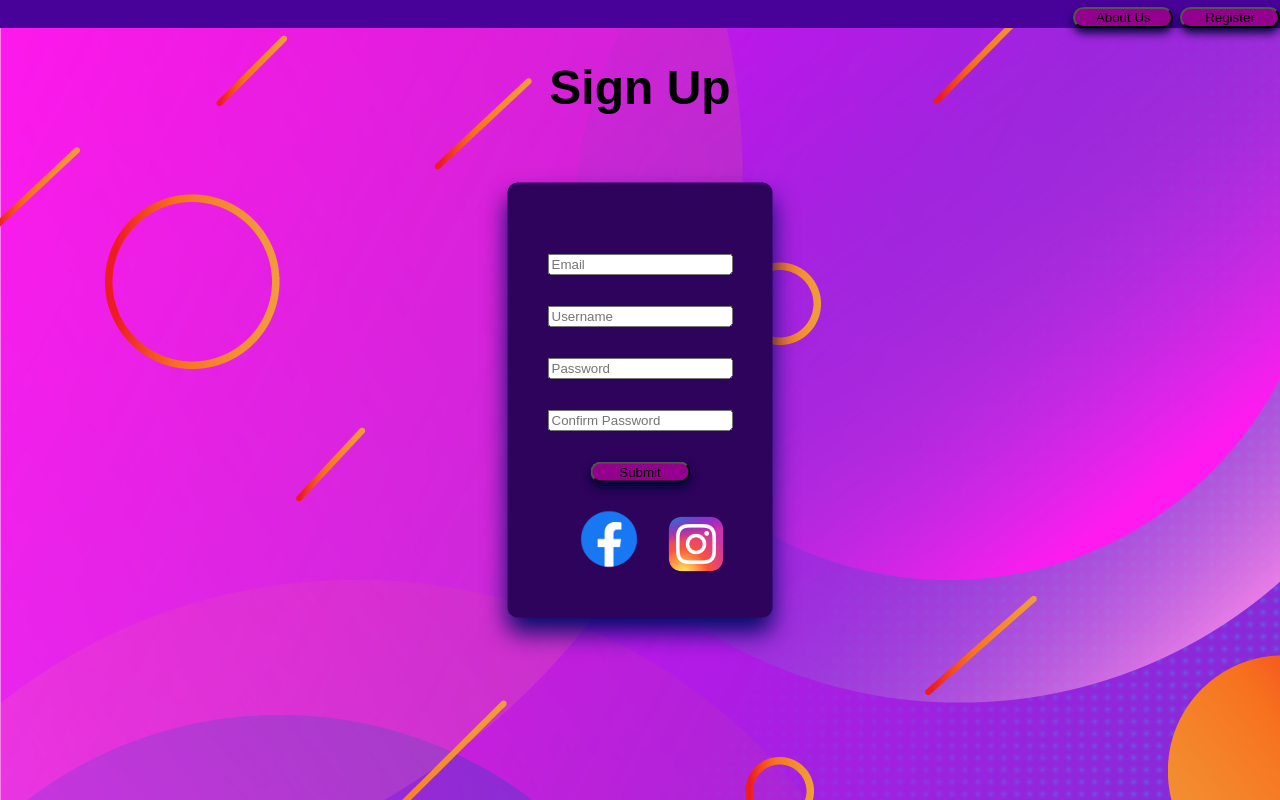
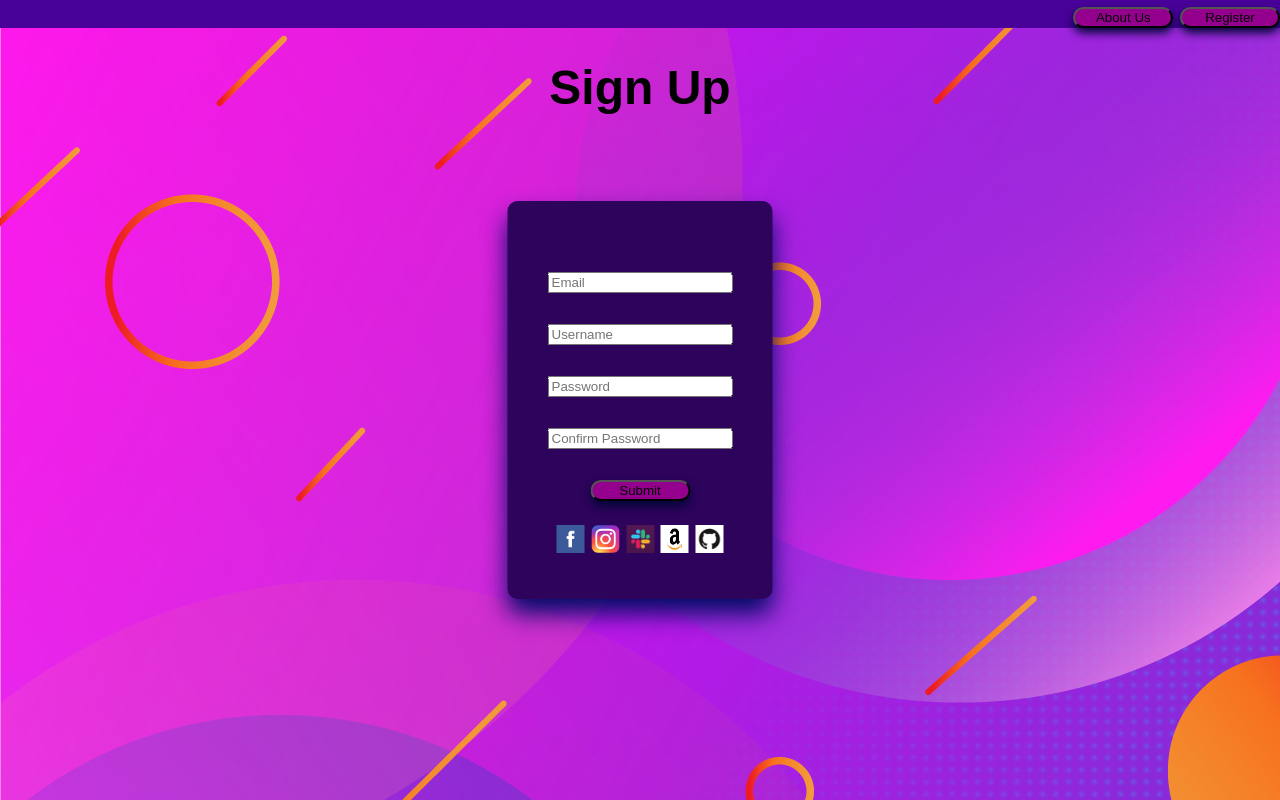
Before and after one commit to nathanforeman746/RegisterPage, a plain HTML site: page index.html in a window 1280 px wide. Drawn offline with Linux system fonts and the light colour scheme.

Commit message:
Updated images

```diff
--- a/index.html
+++ b/index.html
@@ -23,10 +23,16 @@
                <p><input type="confirmpassword" placeholder="Confirm Password"></p>
                <p><button>Submit</button></p>
 
-                <img src="../RegisterPage/assets/Facebook-logo.png"
-                width="105" height="65">
+                <img src="../RegisterPage/assets/facebook.jpg"
+                width="28" height="28">
                 <img src="../RegisterPage/assets/Instagram_logo_2016.svg.png"
-                width="55" height="55">
+                width="28" height="28">
+                <img src="../RegisterPage/assets/slack.png"
+                width="28" height="28">
+                <img src="../RegisterPage/assets/amazon.jpg"
+                width="28" height="28">
+                <img src="assets/github.png"
+                width="28" height="28">
 
             </form>
         </div>
```
Also changed, not shown: assets/amazon.jpg (added), assets/facebook.jpg (added), assets/github.png (added), assets/slack.png (added).
